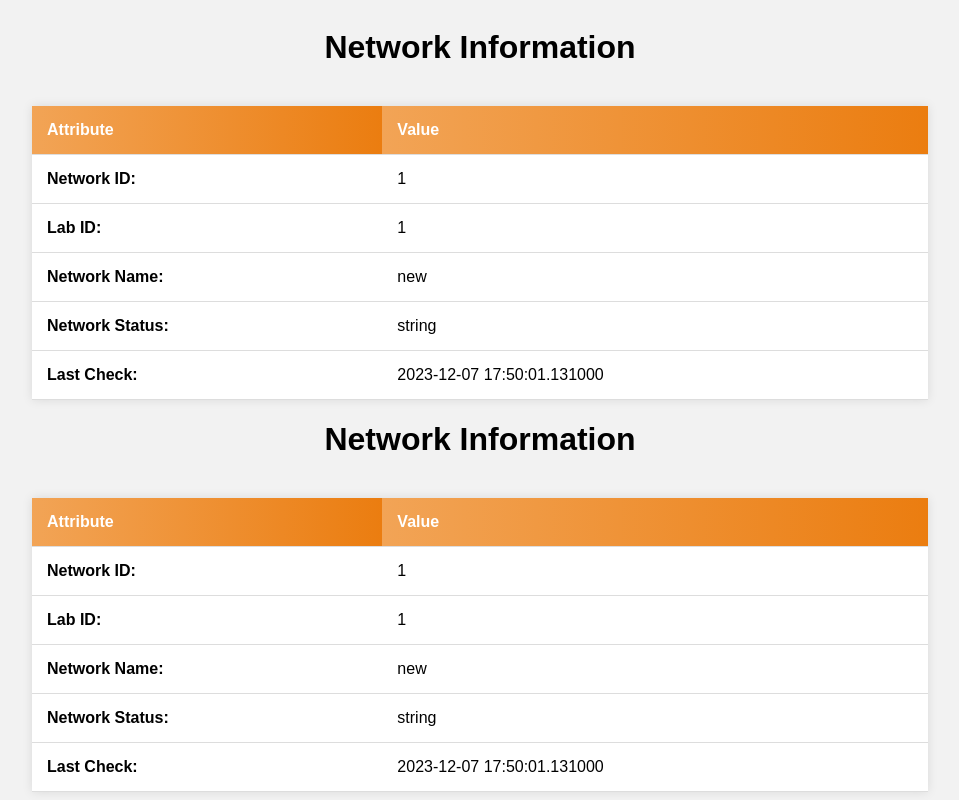
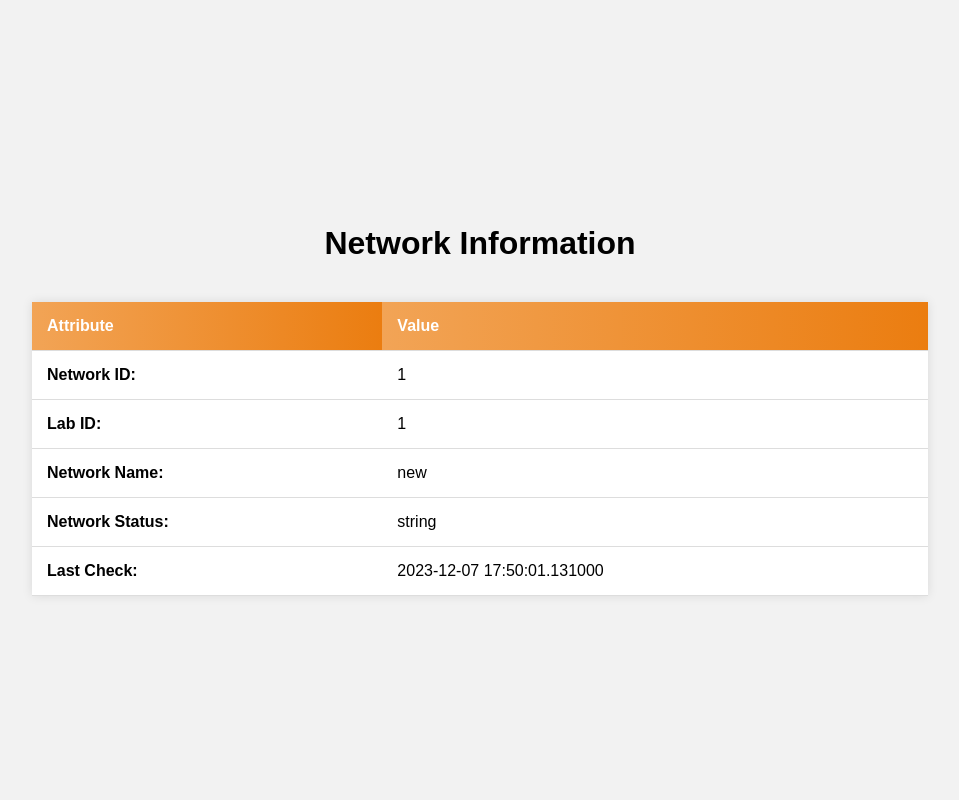
Before and after one commit to Sahal054/Computer-Lab-Monitoring-Tool, a FastAPI app: page /labs/1/network in a window 1280 px wide. Shown: the whole page, without its empty margins (160-1119 px from the left). Run offline with FastAPI, Linux system fonts and the light colour scheme.

Commit message:
added all templates

```diff
--- a/templates/labs.html
+++ b/templates/labs.html
@@ -12,13 +12,15 @@
         }
 
         th, td {
-            border: 1px solid #dddddd;
+            border: 1px solid rgb(189, 169, 240);
             text-align: left;
             padding: 8px;
+            font-family:  sans-serif;
         }
 
         th {
             background-color: #f2f2f2;
+            font-family:  sans-serif;
         }
 
         button {
@@ -71,5 +73,4 @@
 </script>
 
 </body>
-
 </html>
--- a/templates/network.html
+++ b/templates/network.html
@@ -71,76 +71,3 @@
     </table>
 </body>
 </html>
-<!DOCTYPE html>
-<html lang="en">
-<head>
-    <meta charset="UTF-8">
-    <meta name="viewport" content="width=device-width, initial-scale=1.0">
-    <title>Network Information</title>
-    <style>
-        body {
-            font-family: Arial, sans-serif;
-            background-color: #f2f2f2; /* Light gray background */
-            margin: 0;
-            display: flex;
-            flex-direction: column;
-            justify-content: center;
-            align-items: center;
-            height: 100vh;
-        }
-        h1 {
-            color:black; /* Indigo color */
-            text-align: center;
-            margin-bottom: 20px;
-        }
-        table {
-            width: 70%;
-            margin-top: 20px;
-            border-collapse: collapse;
-            background-color: #fff;
-            box-shadow: 0 0 10px rgba(0, 0, 0, 0.1);
-        }
-        th, td {
-            padding: 15px;
-            text-align: left;
-            border-bottom: 1px solid #ddd;
-        }
-        th {
-            background: linear-gradient(to right,#F2A456, #EB7D10); /* Gradient from purple to blue */
-            color: #fff;
-            text-align: left;
-            padding: 15px;
-            font-weight: bold;
-        }
-    </style>
-</head>
-<body>
-    <h1>Network Information</h1>
-    <table>
-        <tr>
-            <th>Attribute</th>
-            <th>Value</th>
-        </tr>
-        <tr>
-            <td><strong>Network ID:</strong></td>
-            <td>{{ network_data.Network_ID }}</td>
-        </tr>
-        <tr>
-            <td><strong>Lab ID:</strong></td>
-            <td>{{ network_data.Lab_ID }}</td>
-        </tr>
-        <tr>
-            <td><strong>Network Name:</strong></td>
-            <td>{{ network_data.Network_Name }}</td>
-        </tr>
-        <tr>
-            <td><strong>Network Status:</strong></td>
-            <td>{{ network_data.Network_Status }}</td>
-        </tr>
-        <tr>
-            <td><strong>Last Check:</strong></td>
-            <td>{{ network_data.Last_Check }}</td>
-        </tr>
-    </table>
-</body>
-</html>
```
Also changed, not shown: templates/labChosen.html (+31 -4 lines), templates/labComputers.html (+12 -12 lines).
